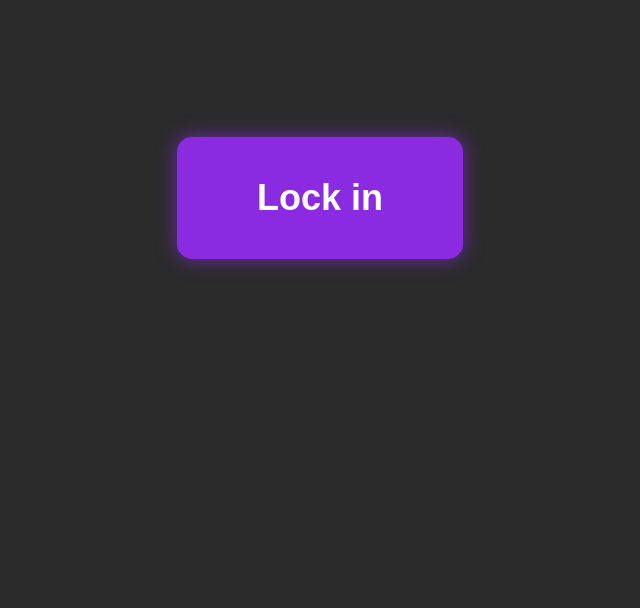
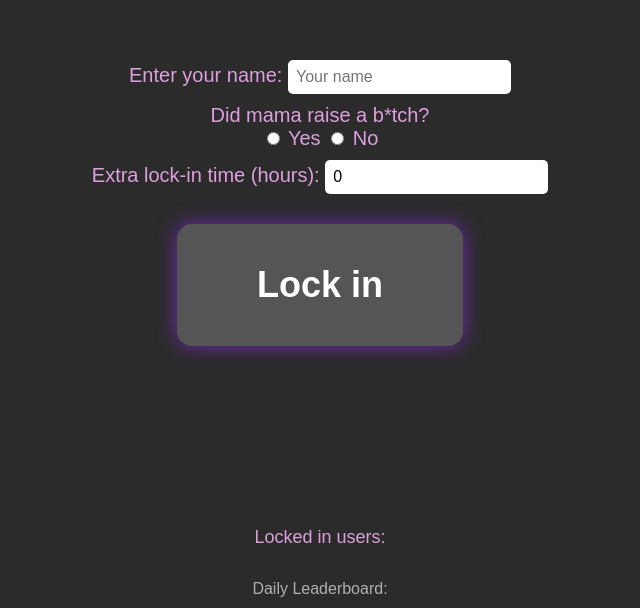
Before and after one commit to TomL02/LockTFin, a plain HTML site: page index.html in a window 1280 px wide. Shown: the part 192-800 px from the top of the page, without its empty margins (320-960 px from the left). Drawn offline with Linux system fonts and the light colour scheme.

Commit message:
Add files via upload

```diff
--- a/index.html
+++ b/index.html
@@ -2,7 +2,7 @@
 <html lang="en">
 <head>
     <meta charset="UTF-8">
-    <title>Lock In Drama</title>
+    <title>Lock In Challenge</title>
     <style>
         body {
             display: flex;
@@ -12,28 +12,37 @@
             height: 100vh;
             margin: 0;
             font-family: Arial, sans-serif;
-            background-color: #2B2B2B; /* Dark grey background */
+            background-color: #2B2B2B;
             overflow: hidden;
+            color: #DDA0DD;
+        }
+        #container {
+            text-align: center;
+            z-index: 1;
         }
         #lockButton {
             padding: 40px 80px;
             font-size: 36px;
             font-weight: bold;
             color: white;
-            background-color: #8A2BE2; /* Purple button */
+            background-color: #8A2BE2;
             border: none;
             border-radius: 15px;
             cursor: pointer;
             position: relative;
-            z-index: 1;
             overflow: hidden;
             transition: transform 0.2s ease, background-color 0.2s ease;
             box-shadow: 0 0 20px rgba(138, 43, 226, 0.7);
+            margin-top: 20px;
         }
-        #lockButton:hover {
+        #lockButton:disabled {
+            background-color: #555;
+            cursor: not-allowed;
+        }
+        #lockButton:hover:not(:disabled) {
             background-color: #9932CC;
         }
-        #lockButton:active {
+        #lockButton:active:not(:disabled) {
             transform: scale(0.9);
         }
         #lockButton.clicked {
@@ -59,15 +68,12 @@
         #message {
             margin-top: 20px;
             font-size: 28px;
-            color: #DDA0DD; /* Light purple text */
             opacity: 0;
             transition: opacity 0.8s ease;
-            z-index: 1;
         }
         #message.show {
             opacity: 1;
         }
-        /* Particle styles */
         .particle {
             position: absolute;
             width: 6px;
@@ -76,6 +82,31 @@
             border-radius: 50%;
             pointer-events: none;
             animation: particleBurst 1.5s ease-out forwards;
+        }
+        #nameInput, #rabbitQuestion, #extraTime {
+            margin: 10px 0;
+            font-size: 20px;
+        }
+        input[type="text"], input[type="number"] {
+            padding: 8px;
+            font-size: 16px;
+            border-radius: 5px;
+            border: none;
+        }
+        #lockedList {
+            position: absolute;
+            bottom: 60px;
+            font-size: 18px;
+            text-align: center;
+            width: 100%;
+        }
+        #leaderboard {
+            position: absolute;
+            bottom: 10px;
+            font-size: 16px;
+            text-align: center;
+            width: 100%;
+            color: #B0B0B0;
         }
         @keyframes slowMoPress {
             0% { transform: scale(1); }
@@ -96,21 +127,59 @@
     </style>
 </head>
 <body>
-    <button id="lockButton" onclick="lockIn()">Lock in</button>
-    <div id="message"></div>
+    <div id="container">
+        <div id="nameInput">
+            <label>Enter your name: </label>
+            <input type="text" id="userName" placeholder="Your name" oninput="checkInputs()">
+        </div>
+        <div id="rabbitQuestion">
+            <label>Did mama raise a b*tch?</label><br>
+            <input type="radio" name="rabbit" value="yes" onchange="checkInputs()"> Yes
+            <input type="radio" name="rabbit" value="no" onchange="checkInputs()"> No
+        </div>
+        <div id="extraTime">
+            <label>Extra lock-in time (hours): </label>
+            <input type="number" id="extraHours" min="0" value="0" oninput="checkInputs()">
+        </div>
+        <button id="lockButton" onclick="lockIn()" disabled>Lock in</button>
+        <div id="message"></div>
+    </div>
+    <div id="lockedList">Locked in users:<br></div>
+    <div id="leaderboard">Daily Leaderboard:<br></div>
 
     <script>
+        let lockedUsers = [];
+        let leaderboard = JSON.parse(localStorage.getItem('leaderboard')) || [];
+        const today = new Date().toDateString();
+        const colors = ['#FF6F61', '#6B5B95', '#88B04B', '#F7CAC9', '#92A8D1', '#955251', '#B565A7']; // Matching colors
+
+        function checkInputs() {
+            const name = document.getElementById('userName').value.trim();
+            const rabbitAnswer = document.querySelector('input[name="rabbit"]:checked');
+            const extraHours = document.getElementById('extraHours').value;
+            const lockButton = document.getElementById('lockButton');
+
+            if (name && rabbitAnswer && rabbitAnswer.value === 'no' && extraHours >= 0) {
+                lockButton.disabled = false;
+            } else {
+                lockButton.disabled = true;
+            }
+        }
+
         function lockIn() {
             const button = document.getElementById('lockButton');
             const message = document.getElementById('message');
+            const name = document.getElementById('userName').value.trim();
+            const extraHours = parseInt(document.getElementById('extraHours').value) || 0;
+            const lockTime = 3600000 + (extraHours * 3600000); // 1 hour + extra in milliseconds
+            const color = colors[lockedUsers.length % colors.length]; // Assign color
+
             button.classList.add('clicked');
             button.disabled = true;
-
-            // Show message with fade-in
             message.textContent = "Locked in!";
             message.classList.add('show');
 
-            // Create particles
+            // Add particles
             for (let i = 0; i < 20; i++) {
                 const particle = document.createElement('div');
                 particle.classList.add('particle');
@@ -121,14 +190,57 @@
                 particle.style.left = '50%';
                 particle.style.top = '50%';
                 document.body.appendChild(particle);
-                setTimeout(() => particle.remove(), 1500); // Clean up particles
+                setTimeout(() => particle.remove(), 1500);
             }
 
-            // Reset button animation
-            setTimeout(() => {
-                button.classList.remove('clicked');
+            // Add to locked users
+            const user = { name, timeLeft: lockTime, color, id: Date.now() };
+            lockedUsers.push(user);
+            updateLockedList();
+
+            // Add to leaderboard
+            leaderboard.push({ name, color, date: today });
+            localStorage.setItem('leaderboard', JSON.stringify(leaderboard));
+            updateLeaderboard();
+
+            // Start timer
+            const interval = setInterval(() => {
+                user.timeLeft -= 1000;
+                if (user.timeLeft <= 0) {
+                    lockedUsers = lockedUsers.filter(u => u.id !== user.id);
+                    clearInterval(interval);
+                }
+                updateLockedList();
             }, 1000);
+
+            setTimeout(() => button.classList.remove('clicked'), 1000);
         }
+
+        function updateLockedList() {
+            const lockedList = document.getElementById('lockedList');
+            lockedList.innerHTML = "Locked in users:<br>" +
+                lockedUsers.map(user =>
+                    `<span style="color: ${user.color}">${user.name} 🔒 ${formatTime(user.timeLeft)}</span>`
+                ).join('<br>');
+        }
+
+        function updateLeaderboard() {
+            const leaderboardDiv = document.getElementById('leaderboard');
+            const todayEntries = leaderboard.filter(entry => entry.date === today);
+            leaderboardDiv.innerHTML = "Daily Leaderboard:<br>" +
+                todayEntries.map(entry => `<span style="color: ${entry.color}">${entry.name}</span>`).join('<br>');
+        }
+
+        function formatTime(ms) {
+            const seconds = Math.floor(ms / 1000);
+            const hours = Math.floor(seconds / 3600);
+            const minutes = Math.floor((seconds % 3600) / 60);
+            const secs = seconds % 60;
+            return `${hours}h ${minutes}m ${secs}s`;
+        }
+
+        // Initial load
+        updateLeaderboard();
     </script>
 </body>
 </html>
```
